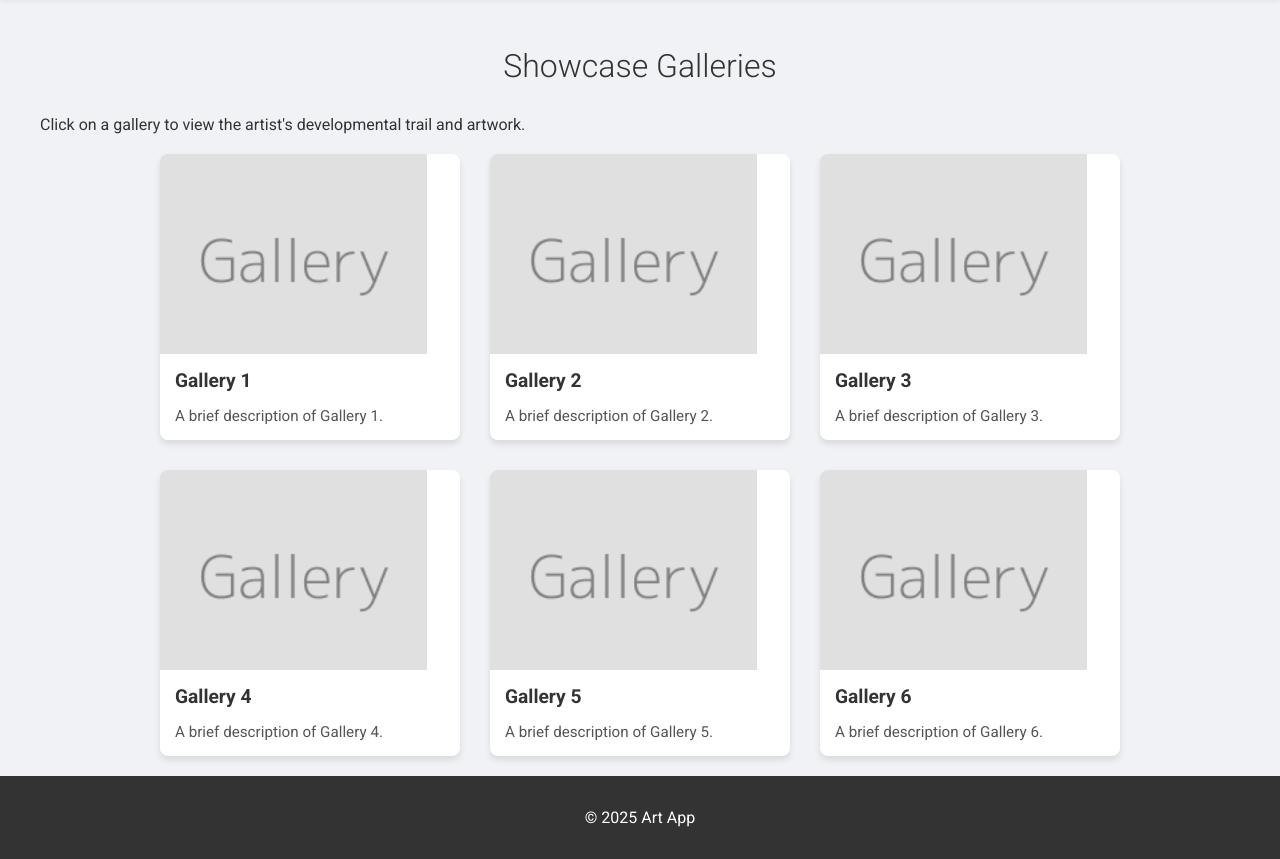
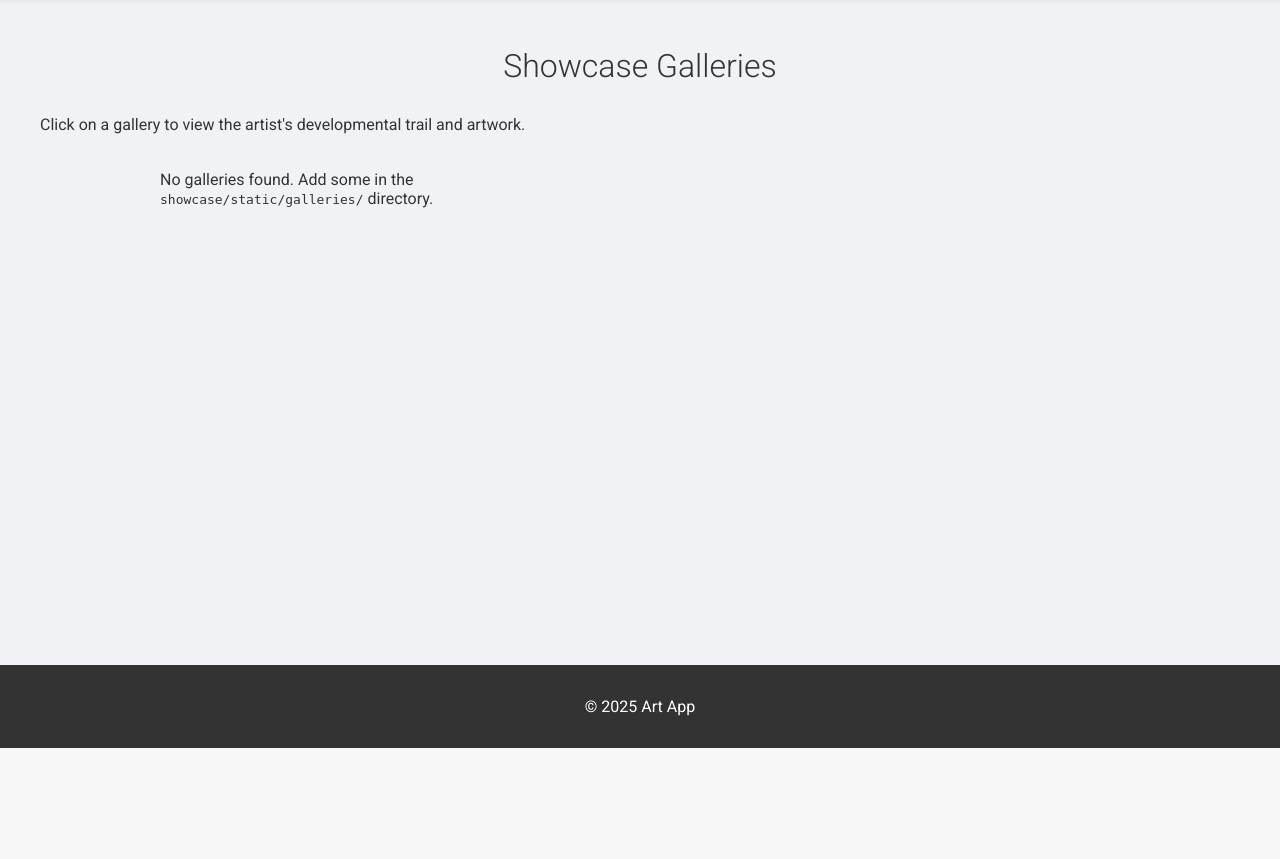
Before and after one commit to NavalTanker/art-app, a Flask app: template showcase/templates/showcase_galleries.html in a window 1280 px wide. Shown: the part 52-911 px from the top of the page. After the commit the page ends 800 px from the top, so only its background shows below. Run offline with Flask 2, Linux system fonts and the light colour scheme; the template is opened without the code that fills it, so the values that code supplies are empty.

Commit message:
feat: Implement dynamic file-based galleries and About modal
- Reworked the application to dynamically generate galleries by scanning a `static/galleries` directory.
- The app now automatically discovers galleries, their stages, and images, making it easy to add content by just adding files.
- The last stage image of a gallery is now used as its thumbnail on the overview page.
- Added a functional 'About' modal with a description of the application's features.
- Created the new directory structure and added placeholder files to guide image uploads.

```diff
--- a/showcase/app.py
+++ b/showcase/app.py
@@ -1,6 +1,84 @@
-from flask import Flask, render_template, url_for
+import os
+from flask import Flask, render_template, url_for, jsonify
+import natsort # For natural sorting of directory names (e.g., 'stage-1', 'stage-2', 'stage-10')
 
 app = Flask(__name__)
+app.config['GALLERIES_FOLDER'] = os.path.join('static', 'galleries')
+
+def get_galleries_data():
+    """Scans the filesystem to discover galleries and their data."""
+    galleries = []
+    base_path = app.config['GALLERIES_FOLDER']
+
+    if not os.path.exists(base_path):
+        return []
+
+    # Get list of gallery directories, ignore files like .DS_Store
+    gallery_dirs = [g for g in os.listdir(base_path) if os.path.isdir(os.path.join(base_path, g))]
+
+    # Sort galleries naturally (e.g., gallery-1, gallery-2, gallery-10)
+    gallery_dirs = natsort.natsorted(gallery_dirs)
+
+    for gallery_name in gallery_dirs:
+        gallery_path = os.path.join(base_path, gallery_name)
+
+        # Get stages, sort them naturally
+        stage_dirs = [s for s in os.listdir(gallery_path) if os.path.isdir(os.path.join(gallery_path, s)) and s.startswith('stage-')]
+        sorted_stages = natsort.natsorted(stage_dirs)
+
+        if not sorted_stages:
+            continue
+
+        # Find the thumbnail: image from the last stage
+        thumbnail_url = url_for('static', filename='images/placeholder_gallery.png') # Default
+        last_stage_path = os.path.join(gallery_path, sorted_stages[-1])
+
+        # Find first image in the last stage folder
+        stage_images = [f for f in os.listdir(last_stage_path) if f.lower().endswith(('.png', '.jpg', '.jpeg', '.gif'))]
+        if stage_images:
+            # Construct URL path correctly
+            thumbnail_url = url_for('static', filename=f'galleries/{gallery_name}/{sorted_stages[-1]}/{stage_images[0]}')
+
+        galleries.append({
+            'id': gallery_name,
+            'name': gallery_name.replace('-', ' ').title(),
+            'description': f'A collection of works from {gallery_name.replace("-", " ").title()}.',
+            'thumbnail': thumbnail_url
+        })
+
+    return galleries
+
+def get_gallery_detail_data(gallery_id):
+    """Scans the filesystem for a specific gallery's stages and images."""
+    gallery_path = os.path.join(app.config['GALLERIES_FOLDER'], gallery_id)
+
+    if not os.path.exists(gallery_path):
+        return None
+
+    # Get stages, sort them naturally
+    stage_dirs = [s for s in os.listdir(gallery_path) if os.path.isdir(os.path.join(gallery_path, s)) and s.startswith('stage-')]
+    sorted_stages = natsort.natsorted(stage_dirs)
+
+    stages_data = []
+    for stage_name in sorted_stages:
+        stage_path = os.path.join(gallery_path, stage_name)
+        images = [f for f in os.listdir(stage_path) if f.lower().endswith(('.png', '.jpg', '.jpeg', '.gif'))]
+
+        if images:
+            # For simplicity, we take the first image found in the stage folder.
+            image_url = url_for('static', filename=f'galleries/{gallery_id}/{stage_name}/{images[0]}')
+            stages_data.append({
+                'name': stage_name.replace('-', ' ').title(),
+                'image_url': image_url,
+                'description': f"This is the artwork from {stage_name.replace('-', ' ').title()}."
+            })
+
+    return {
+        'id': gallery_id,
+        'name': gallery_id.replace('-', ' ').title(),
+        'stages': stages_data
+    }
+
 
 @app.route('/')
 def home():
@@ -9,19 +87,17 @@ def home():
 
 @app.route('/showcase/')
 def showcase_galleries():
-    """Renders the showcase gallery overview page."""
-    # In a real app, you might fetch gallery data from a database here
-    num_galleries = 6 # Matching the template
-    return render_template('showcase_galleries.html', num_galleries=num_galleries)
+    """Renders the showcase gallery overview page with dynamically found galleries."""
+    galleries = get_galleries_data()
+    return render_template('showcase_galleries.html', galleries=galleries)
 
-@app.route('/showcase/gallery/<int:gallery_id>')
+@app.route('/showcase/gallery/<gallery_id>')
 def gallery_detail(gallery_id):
-    """Renders the individual gallery detail page."""
-    # In a real app, you'd fetch specific gallery data based on gallery_id
-    # For now, we just pass the ID to the template
-    num_art_stages = 3 # Matching the template
-    num_frames = 4 # Matching the template
-    return render_template('gallery_detail.html', gallery_id=gallery_id, num_art_stages=num_art_stages, num_frames=num_frames)
+    """Renders the individual gallery detail page with dynamically found stages."""
+    gallery_data = get_gallery_detail_data(gallery_id)
+    if gallery_data is None:
+        return "Gallery not found", 404
+    return render_template('gallery_detail.html', gallery=gallery_data)
 
 if __name__ == '__main__':
     app.run(debug=True, host='0.0.0.0', port=5000)
--- a/showcase/requirements.txt
+++ b/showcase/requirements.txt
@@ -1 +1,2 @@
 Flask>=2.0.0
+natsort>=8.0.0
--- a/showcase/static/css/style.css
+++ b/showcase/static/css/style.css
@@ -181,8 +231,12 @@ header {
     display: block;
 }
 
+.gallery-card-content {
+    padding: 15px;
+}
+
 .gallery-card h3 {
-    margin: 15px;
+    margin: 0 0 5px 0;
     font-size: 1.2em;
     font-weight: 700;
 }
@@ -190,7 +244,7 @@ header {
 .gallery-card p {
     font-size: 0.95em;
     color: #555;
-    margin: 0 15px 15px 15px;
+    margin: 0;
 }
 
 .gallery-card a {
--- a/showcase/static/js/main.js
+++ b/showcase/static/js/main.js
@@ -19,4 +19,27 @@ function selectFrame(frameClass) {
 
 document.addEventListener('DOMContentLoaded', function() {
     console.log("Art App JS Loaded");
+
+    // Modal functionality
+    const aboutModal = document.getElementById('about-modal');
+    const aboutButton = document.getElementById('about-button');
+    const closeButton = document.querySelector('.close-button');
+
+    if (aboutButton) {
+        aboutButton.onclick = function() {
+            aboutModal.style.display = 'block';
+        }
+    }
+
+    if (closeButton) {
+        closeButton.onclick = function() {
+            aboutModal.style.display = 'none';
+        }
+    }
+
+    window.onclick = function(event) {
+        if (event.target == aboutModal) {
+            aboutModal.style.display = 'none';
+        }
+    }
 });
--- a/showcase/templates/layout.html
+++ b/showcase/templates/layout.html
@@ -14,7 +14,7 @@
         <div class="header-content">
             <h1 class="header-title"><a href="{{ url_for('home') }}" class="header-link">Art App</a></h1>
             <nav class="header-nav">
-                <a href="#" class="nav-button">About</a>
+                <a href="#" id="about-button" class="nav-button">About</a>
                 <a href="#" class="nav-button">Login</a>
                 <a href="#" class="nav-button signup-button">Sign Up</a>
             </nav>
@@ -28,6 +28,23 @@
     <footer>
         <p>&copy; 2025 Art App</p>
     </footer>
+
+    <!-- About Modal -->
+    <div id="about-modal" class="modal">
+        <div class="modal-content">
+            <span class="close-button">&times;</span>
+            <h2>About Art App</h2>
+            <p>Welcome to the Art App! This application is a versatile platform for artists and art enthusiasts.</p>
+            <h3>Features:</h3>
+            <ul>
+                <li><strong>Showcase:</strong> Browse dynamic art galleries, view the developmental trail of each piece, and see how artworks look in different frames. Galleries are managed simply by adding images to folders on the backend.</li>
+                <li><strong>Lessons (Coming Soon):</strong> A future section for tutorials and learning new art techniques.</li>
+                <li><strong>Start Drawing (Coming Soon):</strong> A future interactive canvas for creating your own art directly in the app.</li>
+            </ul>
+            <p>This app is built with Flask and containerized with Docker for easy setup and deployment.</p>
+        </div>
+    </div>
+
     <script src="{{ url_for('static', filename='js/main.js') }}"></script>
 </body>
 </html>
--- a/showcase/templates/showcase_galleries.html
+++ b/showcase/templates/showcase_galleries.html
@@ -1,19 +1,27 @@
 {% extends "layout.html" %}
 
-{% block title %}Showcase Galleries - Art Showcase{% endblock %}
+{% block title %}Showcase Galleries - Art App{% endblock %}
 
 {% block content %}
+<div class="gallery-header">
     <h2>Showcase Galleries</h2>
     <p>Click on a gallery to view the artist's developmental trail and artwork.</p>
+</div>
 <div class="gallery-grid">
-    {% for i in range(1, 7) %} {# Placeholder for 6 galleries #}
+    {% if galleries %}
+        {% for gallery in galleries %}
         <div class="gallery-card">
-        <a href="{{ url_for('gallery_detail', gallery_id=i) }}">
-            <img src="{{ url_for('static', filename='images/placeholder_gallery.png') }}" alt="Gallery {{ i }} Thumbnail">
-            <h3>Gallery {{ i }}</h3>
-            <p>A brief description of Gallery {{ i }}.</p>
+            <a href="{{ url_for('gallery_detail', gallery_id=gallery.id) }}">
+                <img src="{{ gallery.thumbnail }}" alt="{{ gallery.name }} Thumbnail">
+                <div class="gallery-card-content">
+                    <h3>{{ gallery.name }}</h3>
+                    <p>{{ gallery.description }}</p>
+                </div>
             </a>
         </div>
         {% endfor %}
+    {% else %}
+        <p>No galleries found. Add some in the <code>showcase/static/galleries/</code> directory.</p>
+    {% endif %}
 </div>
 {% endblock %}
```
Also changed, not shown: other parts of showcase/static/css/style.css (+50 -0 lines), showcase/templates/gallery_detail.html (+10 -8 lines), showcase/static/galleries/gallery-1/stage-3/art.png (added), showcase/static/galleries/gallery-2/stage-3/art.png (added), 6 other files. Lines whose indentation alone changed are shown as unchanged.
